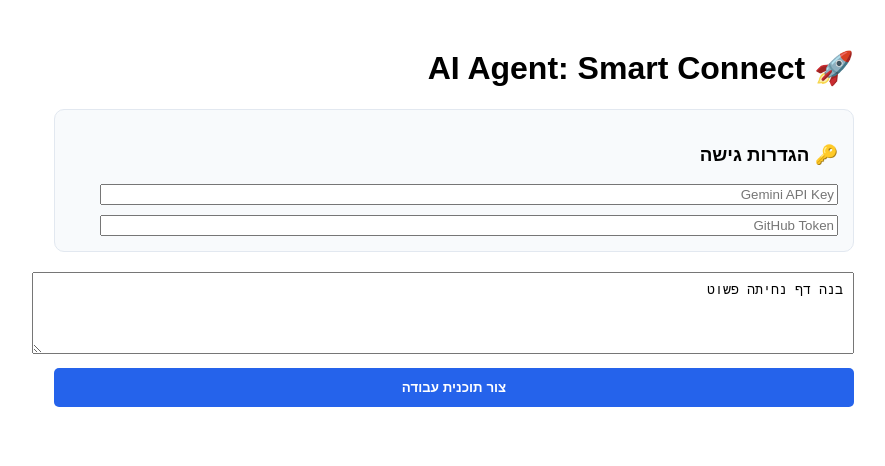
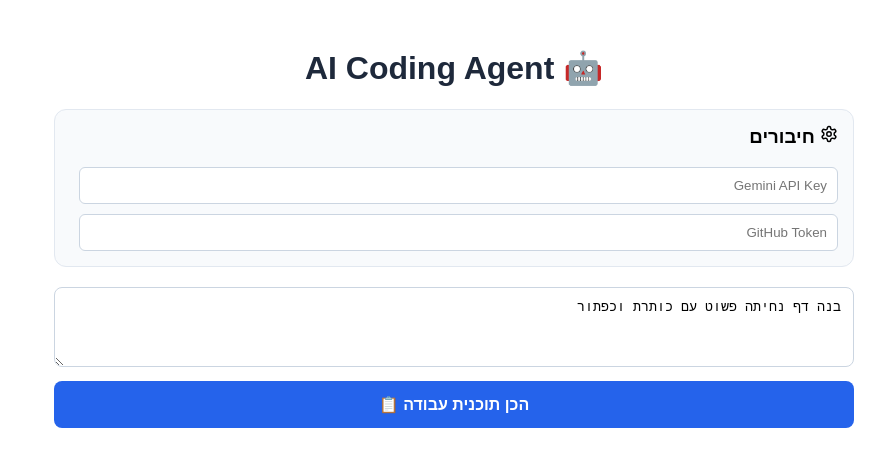
Before and after one commit to ShalevYair/ai-coding-agent, a React (Create React App) app in the folder client/: page / in a window 1280 px wide. Shown: the top 466 px of the page, without its empty margins (186-1071 px from the left). Built offline with nearby package versions, Linux system fonts and the light colour scheme.

Commit message:
Update App.js

```diff
--- a/client/src/App.js
+++ b/client/src/App.js
@@ -8,12 +8,14 @@
   const [owner, setOwner] = useState('');
   const [repos, setRepos] = useState([]);
   const [selectedRepo, setSelectedRepo] = useState('');
-  const [prompt, setPrompt] = useState('בנה דף נחיתה פשוט');
+  const [prompt, setPrompt] = useState('בנה דף נחיתה פשוט עם כותרת וכפתור');
   const [plan, setPlan] = useState(null);
   const [loading, setLoading] = useState(false);
   const [fetchingRepos, setFetchingRepos] = useState(false);
+  const [executingId, setExecutingId] = useState(null);
+  const [completedSteps, setCompletedSteps] = useState([]);
 
-  // פונקציה למשיכת המשתמש והרפוזיטוריז
+  // משיכת פרטי משתמש ורשימת פרויקטים
   const fetchGitHubData = async () => {
     if (!githubToken) return;
     setFetchingRepos(true);
@@ -23,9 +25,9 @@
       });
       setOwner(res.data.owner);
       setRepos(res.data.repos);
-      if (res.data.repos.length > 0) setSelectedRepo(res.data.repos[0]);
+      if (res.data.repos.length > 0 && !selectedRepo) setSelectedRepo(res.data.repos[0]);
     } catch (err) {
-      console.error("שגיאה במשיכת רפוזיטוריז");
+      console.error("שגיאה במשיכת נתונים");
     }
     setFetchingRepos(false);
   };
@@ -36,8 +38,11 @@
     if (githubToken) fetchGitHubData();
   }, [githubToken, aiKey]);
 
+  // יצירת תוכנית עבודה
   const generatePlan = async () => {
     setLoading(true);
+    setPlan(null);
+    setCompletedSteps([]);
     try {
       const res = await axios.post('/api/plan', {
         prompt, owner, repo: selectedRepo
@@ -45,59 +50,99 @@
         headers: { 'x-ai-key': aiKey, 'x-github-token': githubToken }
       });
       setPlan(res.data.plan);
-    } catch (err) { alert(err.message); }
+    } catch (err) {
+      alert(`שגיאה: ${err.response?.data?.error || err.message}`);
+    }
     setLoading(false);
+  };
+
+  // ביצוע שלב (כתיבת קוד לגיטהאב)
+  const executeStep = async (step) => {
+    setExecutingId(step.id);
+    try {
+      await axios.post('/api/execute', {
+        owner,
+        repo: selectedRepo,
+        filePath: step.affectedFiles[0],
+        instructions: step.description
+      }, {
+        headers: { 'x-ai-key': aiKey, 'x-github-token': githubToken }
+      });
+      setCompletedSteps(prev => [...prev, step.id]);
+    } catch (err) {
+      alert(`שגיאה בביצוע: ${err.response?.data?.error || err.message}`);
+    }
+    setExecutingId(null);
   };
 
   return (
     <div style={{ padding: '20px', fontFamily: 'sans-serif', maxWidth: '800px', margin: '0 auto', direction: 'rtl' }}>
-      <h1>🚀 AI Agent: Smart Connect</h1>
+      <h1 style={{ textAlign: 'center', color: '#1e293b' }}>🤖 AI Coding Agent</h1>
 
-      <section style={{ background: '#f8fafc', padding: '15px', borderRadius: '10px', marginBottom: '20px', border: '1px solid #e2e8f0' }}>
-        <h3>🔑 הגדרות גישה</h3>
-        <input type="password" placeholder="Gemini API Key" value={aiKey} onChange={(e) => setAiKey(e.target.value)} style={{width: '95%', marginBottom: '10px'}} />
-        <input type="password" placeholder="GitHub Token" value={githubToken} onChange={(e) => setGithubToken(e.target.value)} style={{width: '95%'}} />
+      {/* הגדרות */}
+      <section style={{ background: '#f8fafc', padding: '15px', borderRadius: '12px', marginBottom: '20px', border: '1px solid #e2e8f0' }}>
+        <h3 style={{ marginTop: 0 }}><Settings size={18} /> חיבורים</h3>
+        <input type="password" placeholder="Gemini API Key" value={aiKey} onChange={(e) => setAiKey(e.target.value)} style={{ width: '96%', padding: '10px', marginBottom: '10px', borderRadius: '6px', border: '1px solid #cbd5e1' }} />
+        <input type="password" placeholder="GitHub Token" value={githubToken} onChange={(e) => setGithubToken(e.target.value)} style={{ width: '96%', padding: '10px', borderRadius: '6px', border: '1px solid #cbd5e1' }} />
       </section>
 
+      {/* בחירת רפוזיטורי */}
       {owner && (
-        <section style={{ marginBottom: '20px', padding: '15px', background: '#f0fdf4', borderRadius: '10px' }}>
-          <div style={{ fontWeight: 'bold' }}>👤 מחובר כ: {owner}</div>
-          <div style={{ marginTop: '10px' }}>
-            <label>בחר פרויקט לעבודה: </label>
-            <select
-              value={selectedRepo}
-              onChange={(e) => setSelectedRepo(e.target.value)}
-              style={{ padding: '5px', borderRadius: '5px', marginRight: '10px' }}
-            >
+        <div style={{ marginBottom: '20px', padding: '15px', background: '#f0fdf4', borderRadius: '12px', border: '1px solid #dcfce7', display: 'flex', justifyContent: 'space-between', alignItems: 'center' }}>
+          <div>
+            <strong>שלום {owner}!</strong> בחר פרויקט:
+            <select value={selectedRepo} onChange={(e) => setSelectedRepo(e.target.value)} style={{ marginLeft: '10px', padding: '5px', borderRadius: '4px' }}>
               {repos.map(r => <option key={r} value={r}>{r}</option>)}
             </select>
-            <button onClick={fetchGitHubData} style={{ background: 'none', border: 'none', cursor: 'pointer', verticalAlign: 'middle' }}>
-              <RefreshCw size={16} className={fetchingRepos ? 'animate-spin' : ''} />
-            </button>
           </div>
-        </section>
+          <button onClick={fetchGitHubData} style={{ background: 'none', border: 'none', cursor: 'pointer' }}>
+            <RefreshCw size={20} className={fetchingRepos ? 'animate-spin' : ''} />
+          </button>
+        </div>
       )}
 
+      {/* קלט AI */}
       <textarea
         value={prompt}
         onChange={(e) => setPrompt(e.target.value)}
-        style={{ width: '100%', height: '60px', marginBottom: '10px', padding: '10px' }}
+        placeholder="מה נבנה היום?"
+        style={{ width: '100%', height: '80px', padding: '12px', borderRadius: '8px', border: '1px solid #cbd5e1', marginBottom: '10px', boxSizing: 'border-box' }}
       />
 
       <button
         onClick={generatePlan}
         disabled={loading || !selectedRepo}
-        style={{ width: '100%', padding: '12px', background: '#2563eb', color: 'white', border: 'none', borderRadius: '5px', fontWeight: 'bold' }}
+        style={{ width: '100%', padding: '14px', background: '#2563eb', color: 'white', border: 'none', borderRadius: '8px', fontWeight: 'bold', cursor: 'pointer', fontSize: '16px' }}
       >
-        {loading ? <Loader2 className="animate-spin" /> : "צור תוכנית עבודה"}
+        {loading ? <Loader2 className="animate-spin" style={{margin:'0 auto'}} /> : "הכן תוכנית עבודה 📋"}
       </button>
 
+      {/* הצגת התוכנית עם כפתורי ביצוע */}
       {plan && (
-        <div style={{ marginTop: '20px' }}>
+        <div style={{ marginTop: '30px' }}>
+          <h3 style={{ borderBottom: '2px solid #e2e8f0', paddingBottom: '10px' }}>📋 שלבי ביצוע:</h3>
           {plan.map(step => (
-            <div key={step.id} style={{ padding: '10px', borderBottom: '1px solid #eee', display: 'flex', justifyContent: 'space-between' }}>
-              <span>{step.description}</span>
-              <PlayCircle color="#2563eb" style={{cursor:'pointer'}} />
+            <div key={step.id} style={{ display: 'flex', justifyContent: 'space-between', alignItems: 'center', padding: '15px', background: '#fff', border: '1px solid #e2e8f0', borderRadius: '8px', marginBottom: '10px' }}>
+              <div style={{ flex: 1 }}>
+                <div style={{ fontWeight: 'bold', color: '#334155' }}>{step.id}. {step.description}</div>
+                <div style={{ fontSize: '12px', color: '#64748b', marginTop: '4px' }}>נתיב: {step.affectedFiles?.join(', ')}</div>
+              </div>
+
+              {completedSteps.includes(step.id) ? (
+                <CheckCircle2 color="#10b981" size={28} />
+              ) : (
+                <button
+                  onClick={() => executeStep(step)}
+                  disabled={executingId !== null}
+                  style={{ background: 'none', border: 'none', cursor: 'pointer', transition: 'transform 0.2s' }}
+                >
+                  {executingId === step.id ? (
+                    <Loader2 className="animate-spin" color="#2563eb" />
+                  ) : (
+                    <PlayCircle color="#2563eb" size={32} />
+                  )}
+                </button>
+              )}
             </div>
           ))}
         </div>
```
